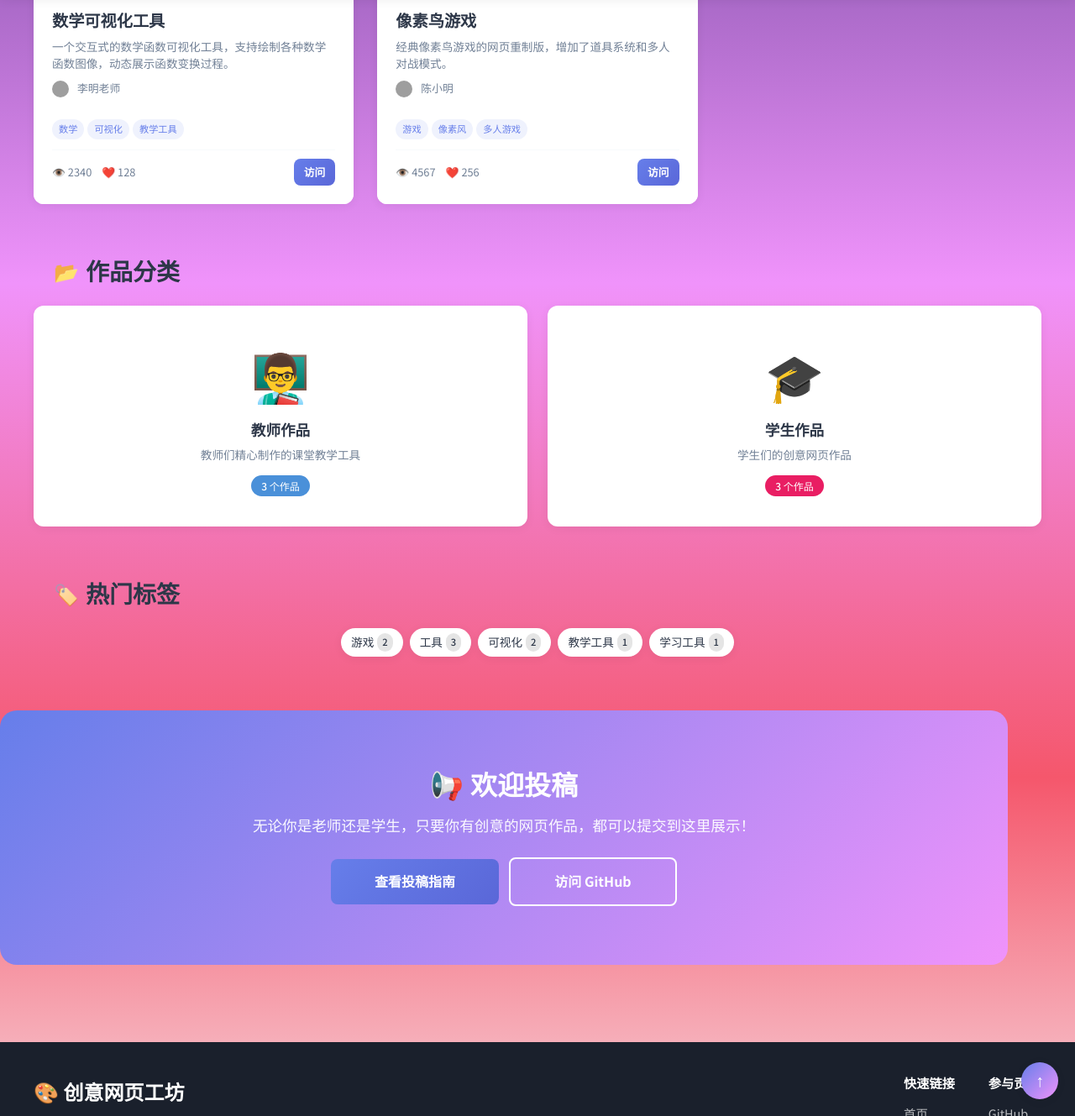
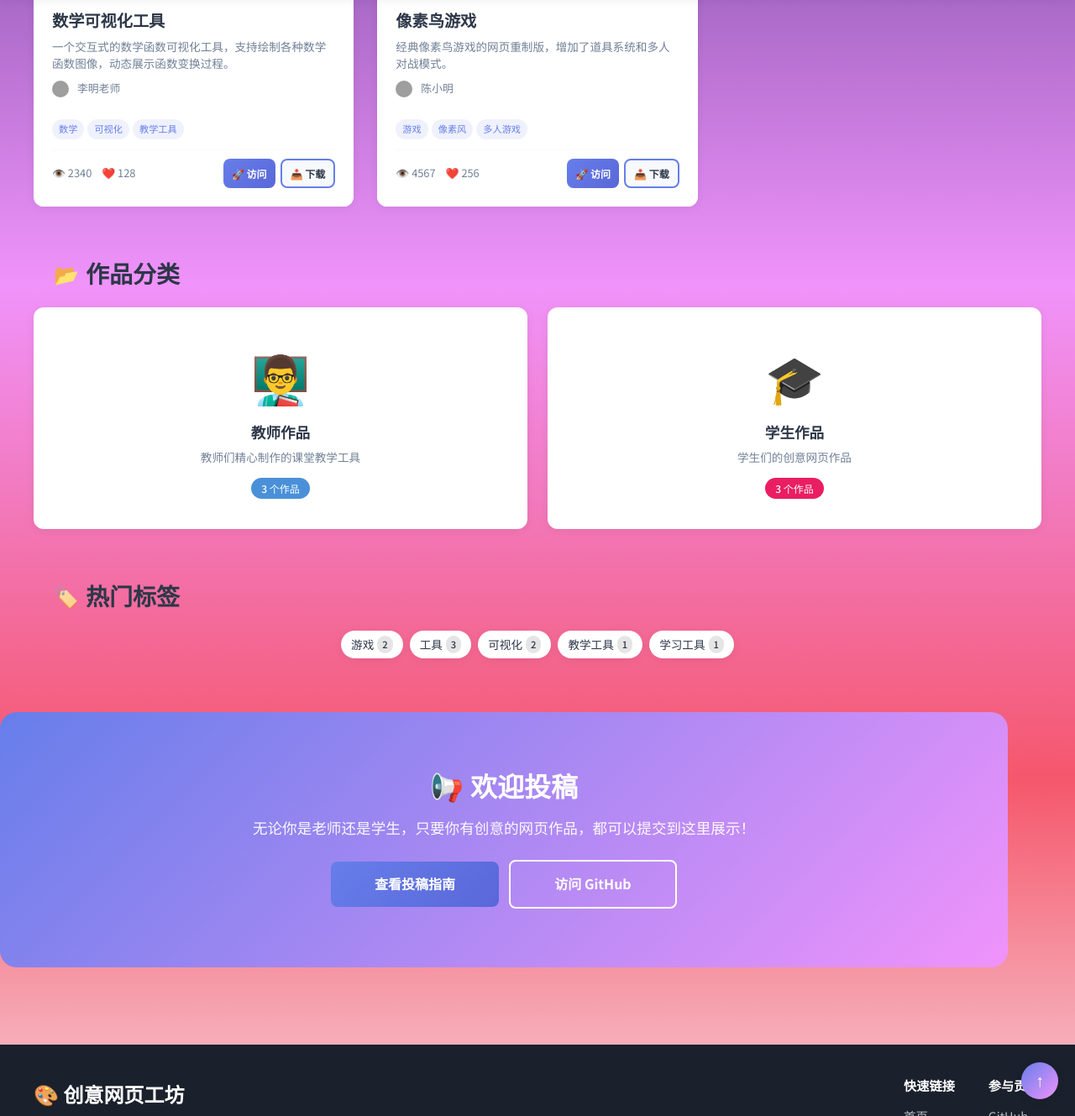
Before and after one commit to linqdsf/class-web-gallery, a Jekyll site: the page built from index.md, in a window 1280 px wide and 1400 px high, scrolled down 770 px, cut to the strip 71-1400 px from the top of the window. Shown: the whole strip at 84% size. Built offline with Jekyll 4.4.1, drawn with Linux system fonts in a browser that asks for light colours; grey boxes are pictures that could not be loaded.

Commit message:
增加下载按钮，修正访问链接

```diff
--- a/_layouts/home.html
+++ b/_layouts/home.html
@@ -95,7 +95,12 @@ bodyclass: gradient-bg
                         <span>👁️ {{ app.views }}</span>
                         <span>❤️ {{ app.likes }}</span>
                     </div>
-                    <a href="{{ app.url }}" target="_blank" class="btn btn-sm btn-primary">访问</a>
+                    <div class="card-actions">
+                        <a href="{{ app.url }}" target="_blank" class="btn btn-sm btn-primary">🚀 访问</a>
+                        {% if app.repo %}
+                        <a href="{{ app.repo }}" target="_blank" class="btn btn-sm btn-secondary">📥 下载</a>
+                        {% endif %}
+                    </div>
                 </div>
             </div>
         </article>
--- a/assets/css/main.css
+++ b/assets/css/main.css
@@ -587,6 +587,8 @@ h1, h2, h3, h4, h5, h6 {
     align-items: center;
     padding-top: 10px;
     border-top: 1px solid var(--bg-primary);
+    flex-wrap: wrap;
+    gap: 8px;
 }
 
 .app-stats-mini {
@@ -594,6 +596,16 @@ h1, h2, h3, h4, h5, h6 {
     gap: 12px;
     font-size: 0.8rem;
     color: var(--text-secondary);
+}
+
+.card-actions {
+    display: flex;
+    gap: 6px;
+}
+
+.card-actions .btn {
+    padding: 6px 10px;
+    font-size: 0.75rem;
 }
 
 /* ========================================
```
Also changed, not shown: pages/browse.md (+6 -1 lines).
